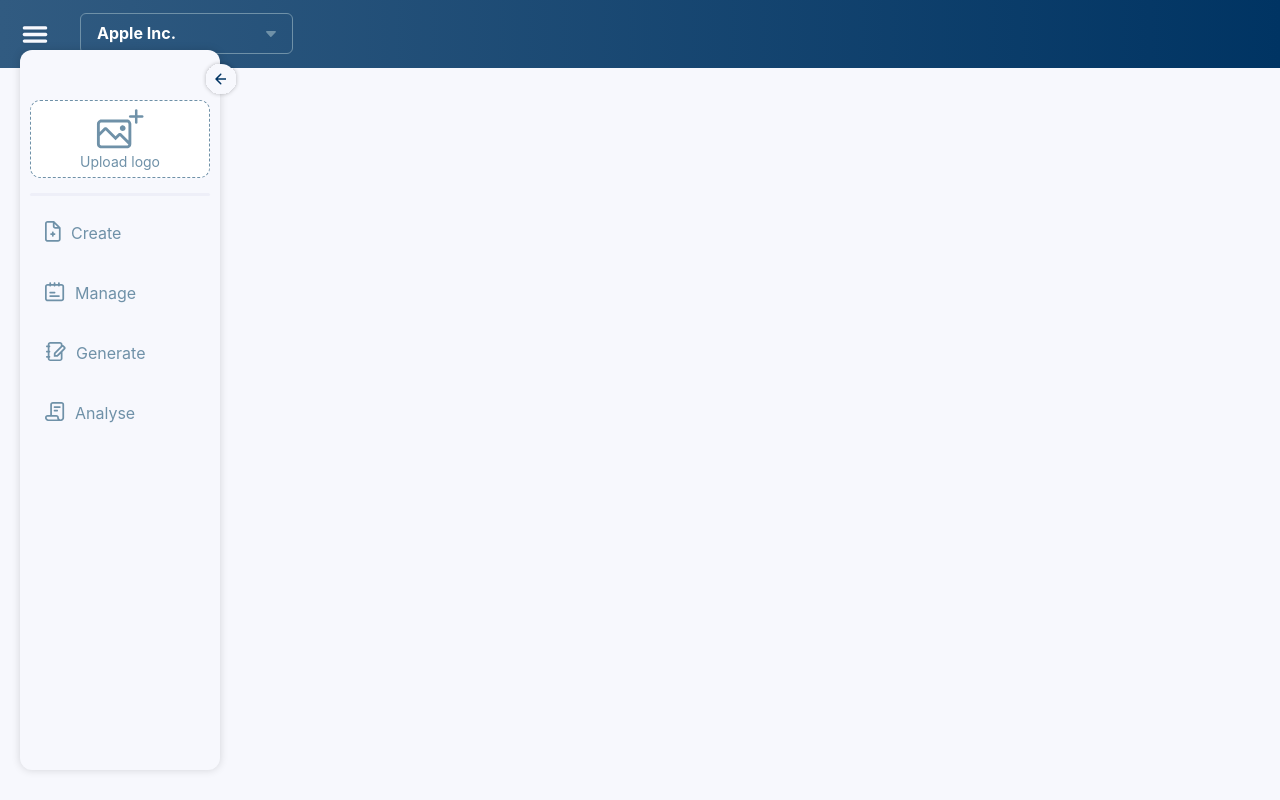
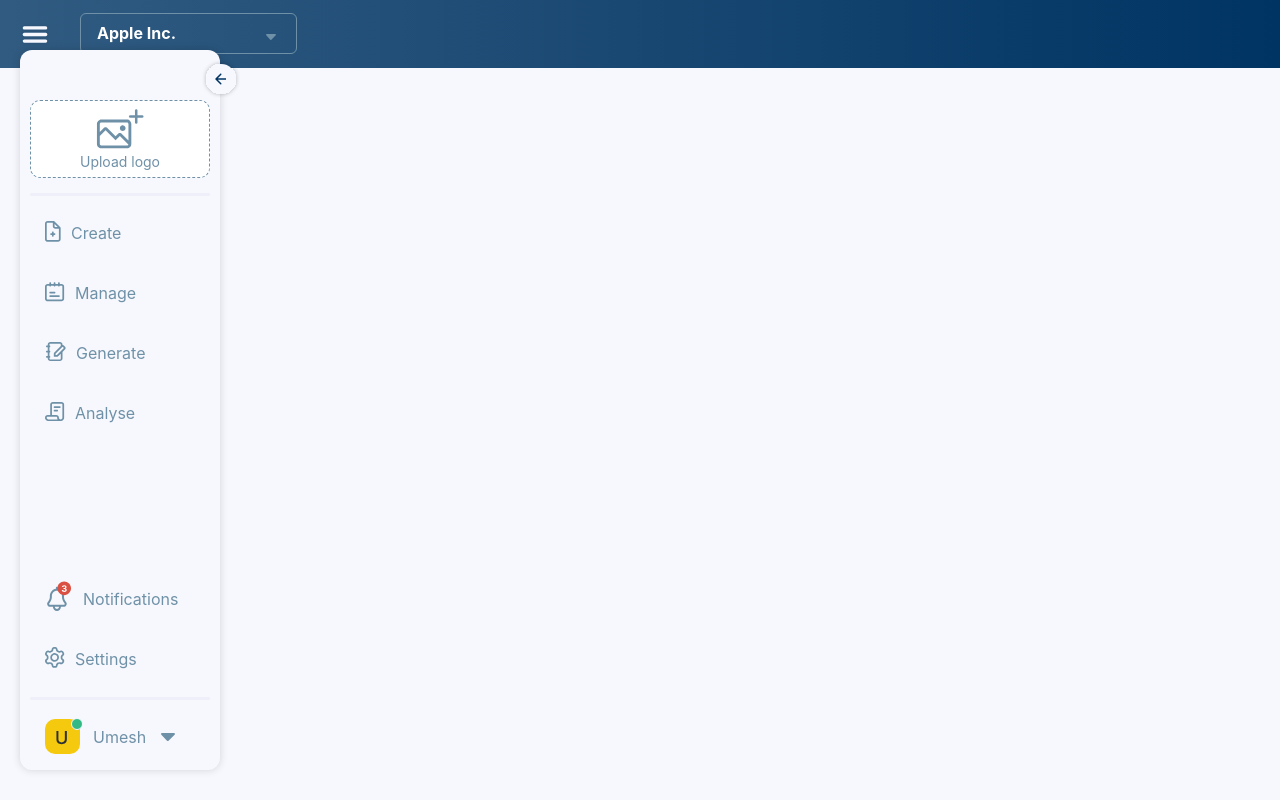
Before and after one commit to justDenzil/floating_Menu, a React (Create React App) app: page / in a window 1280 px wide. Both pictures are taken after a click on the icon 35 px from the left and 34 px from the top of the page. Built offline with nearby package versions, Linux system fonts and the light colour scheme.

Commit message:
logot-icon commit

```diff
--- a/src/components/FloatingMenu.css
+++ b/src/components/FloatingMenu.css
@@ -81,9 +81,24 @@
     margin-top: 15px;
 }
 
+.dividerBottom {
+    width: 100%;
+    height: 3px;
+    background: #EEEFF8;
+    border-radius: 2px;
+    margin-top: 15px;
+}
+
 .mainMenu {
     width: 90%;
 }
+
+.bottom-menu {
+    position: absolute;
+    bottom: 10px;
+    width: 90%;
+}
+
 
 .menu-UL {
     list-style: none;
@@ -136,3 +151,12 @@
 .menu-body .mainMenu .menu-Item-Icon {
     padding-right: 10px;
 }
+
+.down-arrow {
+    width: 14px;
+    height: 12px;
+}
+
+.menu-body.inactive .down-arrow {
+    display: none;
+}
--- a/src/components/FloatingMenu.js
+++ b/src/components/FloatingMenu.js
@@ -7,6 +7,10 @@ import {ReactComponent as CreateIcon} from '../assets/icons/Create_Icon.svg'
 import {ReactComponent as ManageIcon} from '../assets/icons/Manage_Icon.svg'
 import {ReactComponent as GenerateIcon} from '../assets/icons/Generate_Icon.svg'
 import {ReactComponent as AnalyseIcon} from '../assets/icons/Analyse_Icon.svg'
+import {ReactComponent as NotificationsIcon} from '../assets/icons/Notifications_Icon.svg'
+import {ReactComponent as SettingsIcon} from '../assets/icons/Settings_Icon.svg'
+import {ReactComponent as UserStatus} from '../assets/icons/User_Status.svg'
+import { ReactComponent as DownArrow } from '../assets/downArrow.svg'
 
 
 
@@ -84,8 +88,54 @@ function FloatingMenu() {
                     </div>
                 </li>
             </ul>
+            <div className="bottom-menu">
+                <ul className="menu-UL">
+                        <li>
+                            <div className="menu-Item-container">
+                            <a href="./" className="menu-Item">
+                                <div className="menu-Item-Icon">
+                                    <NotificationsIcon />
+                                </div>
+                                <div className="menu-Item-Title">
+                                Notifications
+                                </div>
+                            </a>
+                            </div>
+                        </li>
+                        <li>
+                            <div className="menu-Item-container">
+                            <a href="./" className="menu-Item">
+                                <div className="menu-Item-Icon">
+                                    <SettingsIcon />
+                                </div>
+                                <div className="menu-Item-Title">
+                                Settings
+                                </div>
+                            </a>
+                            </div>
+                        </li>
+                        <div className="dividerBottom">
+                        </div>
+                        <li>
+                            <div className="menu-Item-container">
+                            <a href="./" className="menu-Item">
+                                <div className="menu-Item-Icon">
+                                    <UserStatus />
+                                </div>
+                                <div className="menu-Item-Title">
+                                Umesh
+                                </div>
+                            </a>
+                            <a href="./" className="menu-Item">
+                                <div className="menu-Item-Icon-Down">
+                                    <DownArrow className="down-arrow"/>
+                                </div>
+                            </a>
+                            </div>
+                        </li>
+                    </ul>
+            </div>
         </div>
-
         </div>
     )
 }
```
